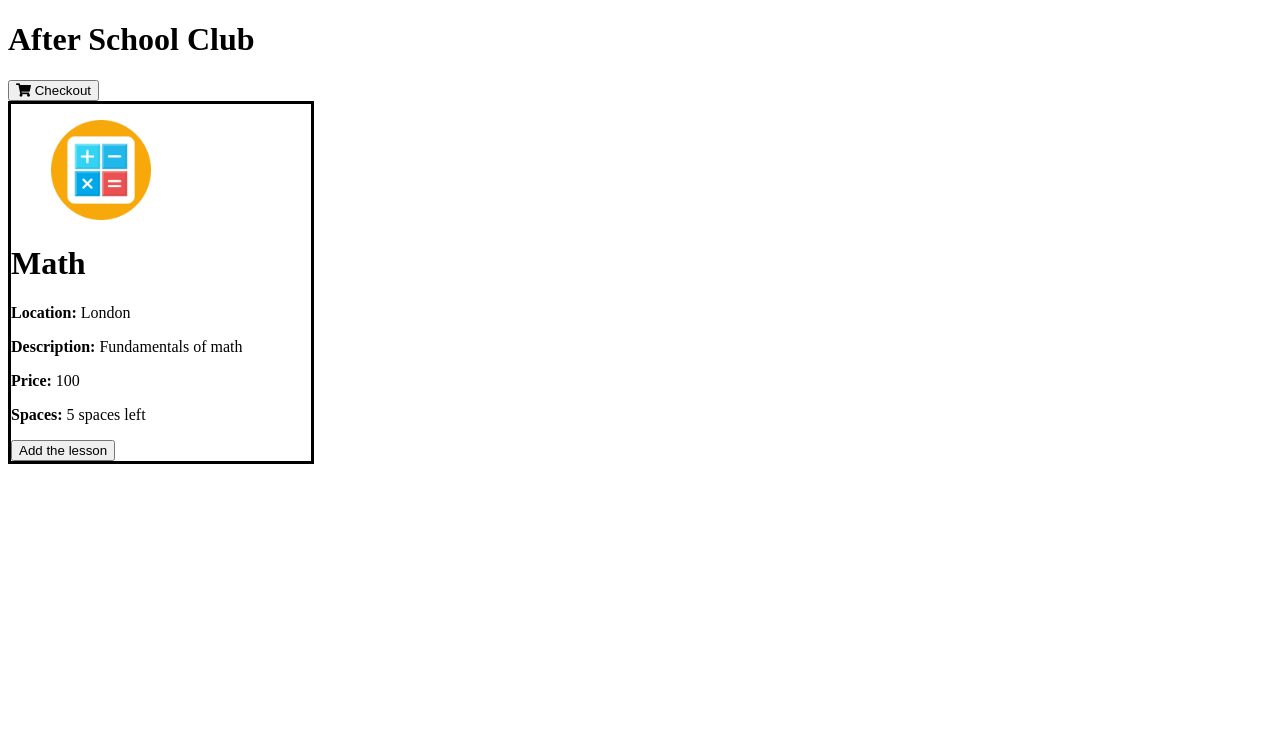
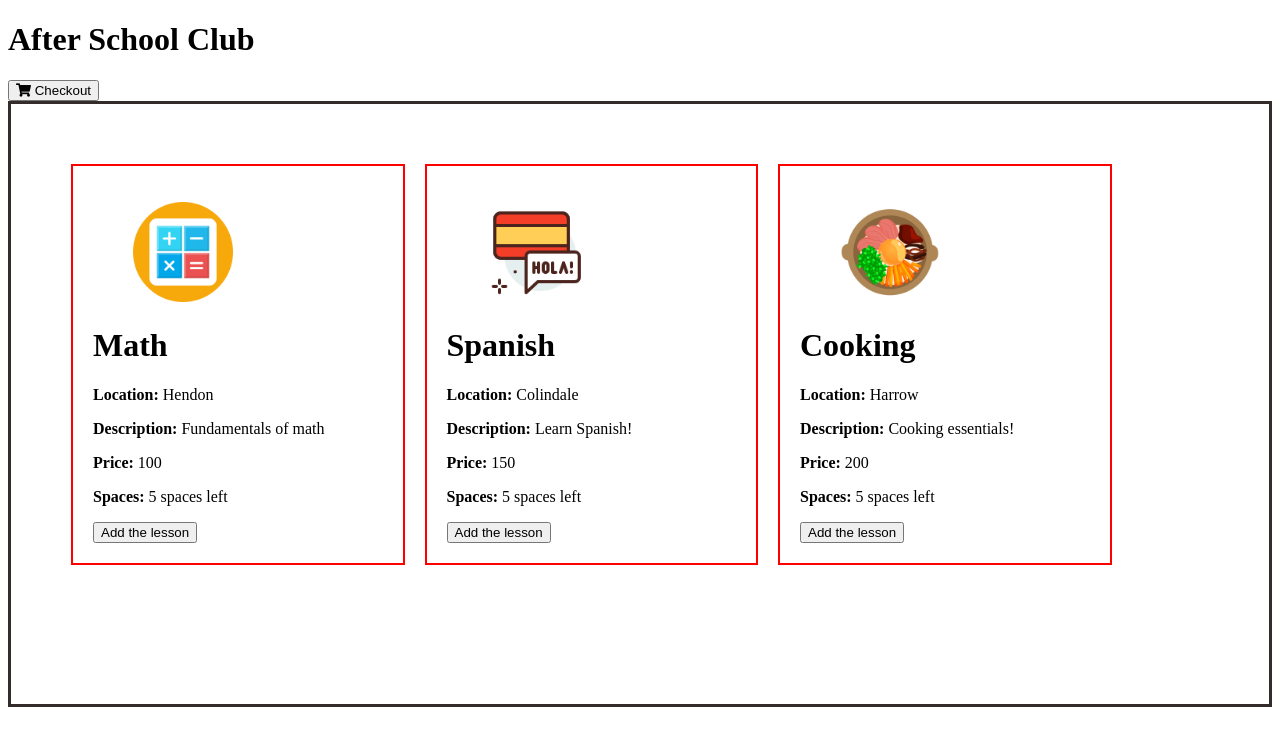
Before and after one commit to JohnnyCiepiela/afterSchoolClasses, a plain HTML site: page index.html in a window 1280 px wide. Drawn offline with nearby package versions, Linux system fonts and the light colour scheme.

Commit message:
Adding two more classes as possible options, refining CSS.

```diff
--- a/index.html
+++ b/index.html
@@ -26,7 +26,9 @@
             Checkout
         </button>
 
-        <div id="product" v-if="showProduct">
+    <div class="float_container">
+
+        <div id="product" class="float_child" v-if="showProduct">
 
             <main>
                 <figure>
@@ -50,6 +52,56 @@
 
         </div>
 
+        <div id="product2" class="float_child" v-if="showProduct">
+
+            <main>
+                <figure>
+                    <img v-bind:src="product2.image" width="100px" height="=100px">
+                </figure>
+
+                <h1 v-text="product2.title"></h1>
+                <p><b>Location:</b> {{ product2.location }}</p>
+                <p><b>Description:</b> {{ product2.description }}</p>
+                <p><b>Price:</b> {{product2.price}}</p>
+                <p><b>Spaces:</b>
+
+                <span v-if="product2.availableSpaces - totalItemsInTheCart > 0">
+                    {{product2.availableSpaces - totalItemsInTheCart}} spaces left</span>
+                <span v-else-if="product2.availableSpaces - totalItemsInTheCart === 0">Out of spaces</span> </p>
+
+                <button v-on:click="addItemToCart" v-bind:disabled="!canAddToCart">Add the lesson</button>
+
+
+            </main>
+
+        </div>
+
+        <div id="product3" class="float_child" v-if="showProduct">
+
+            <main>
+                <figure>
+                    <img v-bind:src="product3.image" width="100px" height="=100px">
+                </figure>
+
+                <h1 v-text="product3.title"></h1>
+                <p><b>Location:</b> {{ product3.location }}</p>
+                <p><b>Description:</b> {{ product3.description }}</p>
+                <p><b>Price:</b> {{product3.price}}</p>
+                <p><b>Spaces:</b>
+
+                <span v-if="product3.availableSpaces - totalItemsInTheCart > 0">
+                    {{product3.availableSpaces - totalItemsInTheCart}} spaces left</span>
+                <span v-else-if="product3.availableSpaces - totalItemsInTheCart === 0">Out of spaces</span> </p>
+
+                <button v-on:click="addItemToCart" v-bind:disabled="!canAddToCart">Add the lesson</button>
+
+
+            </main>
+
+        </div>
+
+    </div>
+
         <div v-else>
             <h2>Welcome to the checkout page! </h2>
 
@@ -68,10 +120,32 @@
                     product: {
                         id: 1001,
                         title: "Math",
-                        location: "London",
+                        location: "Hendon",
                         description: "Fundamentals of math",
                         price: 100,
                         image: "math_icon.png",
+                        availableSpaces:5
+
+                     },
+
+                     product2: {
+                        id: 1002,
+                        title: "Spanish",
+                        location: "Colindale",
+                        description: "Learn Spanish!",
+                        price: 150,
+                        image: "spanish_icon.png",
+                        availableSpaces:5
+
+                     },
+
+                     product3: {
+                        id: 1003,
+                        title: "Cooking",
+                        location: "Harrow",
+                        description: "Cooking essentials!",
+                        price: 200,
+                        image: "cooking_icon.png",
                         availableSpaces:5
 
                      },
--- a/mystyles.css
+++ b/mystyles.css
@@ -1,4 +1,26 @@
-#product{
+/*#product{
     border:3px solid rgb(0, 0, 0);
     width: 300px;
+
 }
+
+#product2{
+    border:3px solid rgb(0, 0, 0);
+    width: 300px;
+
+}  */
+
+.float_container {
+    border: 3px solid rgb(52, 43, 43);
+    padding: 50px;
+    height:500px;
+}
+
+.float_child {
+    width:25%;
+    float: left;
+    padding: 20px;
+    border: 2px solid red;
+    margin:10px;
+
+}
```
Also changed, not shown: cooking_icon.png (added), spanish_icon.png (added).
